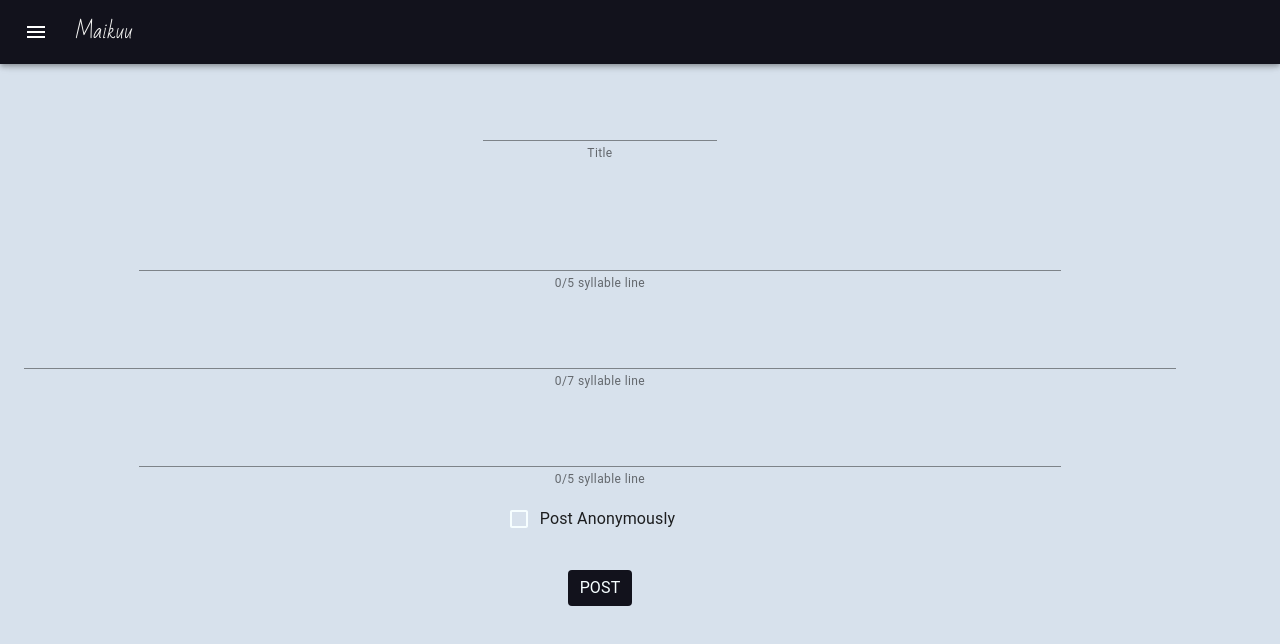
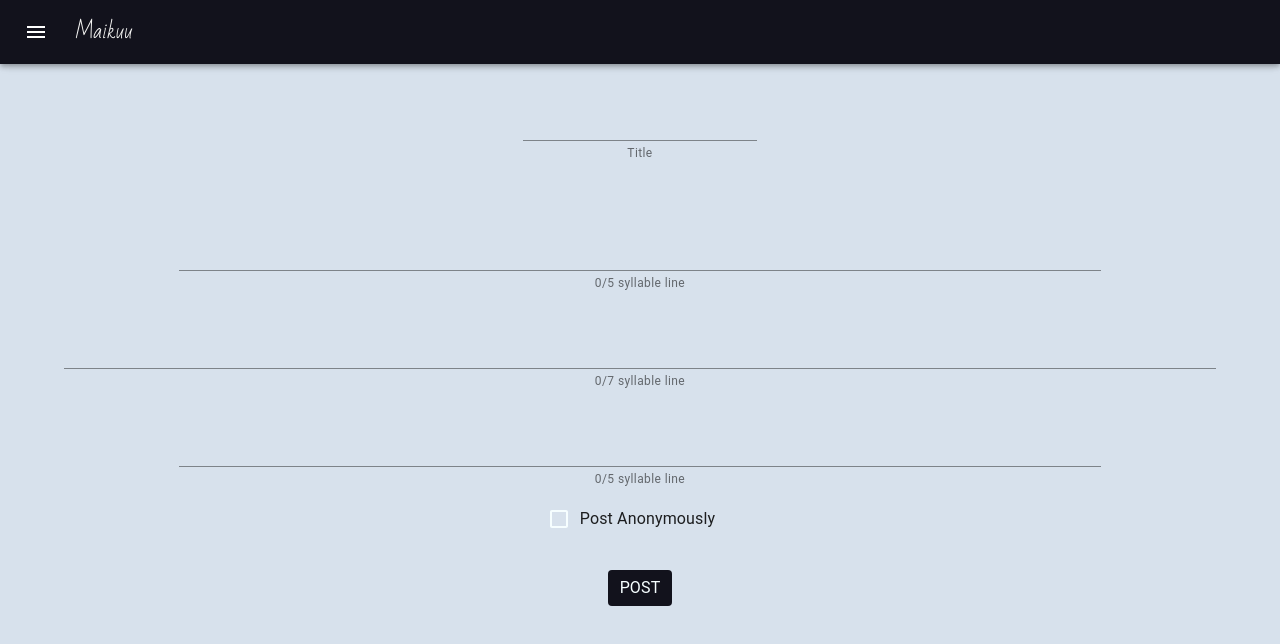
Before and after one commit to James-W-Berry/maikuu, a React (Create React App) app: page /compose in a window 1280 px wide. Shown: the top 644 px of the page. Built offline with nearby package versions, Linux system fonts and the light colour scheme; no server answers; sample sign-in values are in the browser's storage.

Commit message:
add center positioning for haiku builder component

```diff
--- a/src/components/Compose.js
+++ b/src/components/Compose.js
@@ -52,7 +52,14 @@ export default function Compose(props) {
           <div>
             <Container component="main" xl={12} lg={12} md={12}>
               <CssBaseline />
-              <div style={{ marginTop: "10vh" }}>
+              <div
+                style={{
+                  marginTop: "10vh",
+                  display: "flex",
+                  justifyContent: "center",
+                  alignItems: "center",
+                }}
+              >
                 <HaikuBuilder user={user} />
               </div>
             </Container>
```
